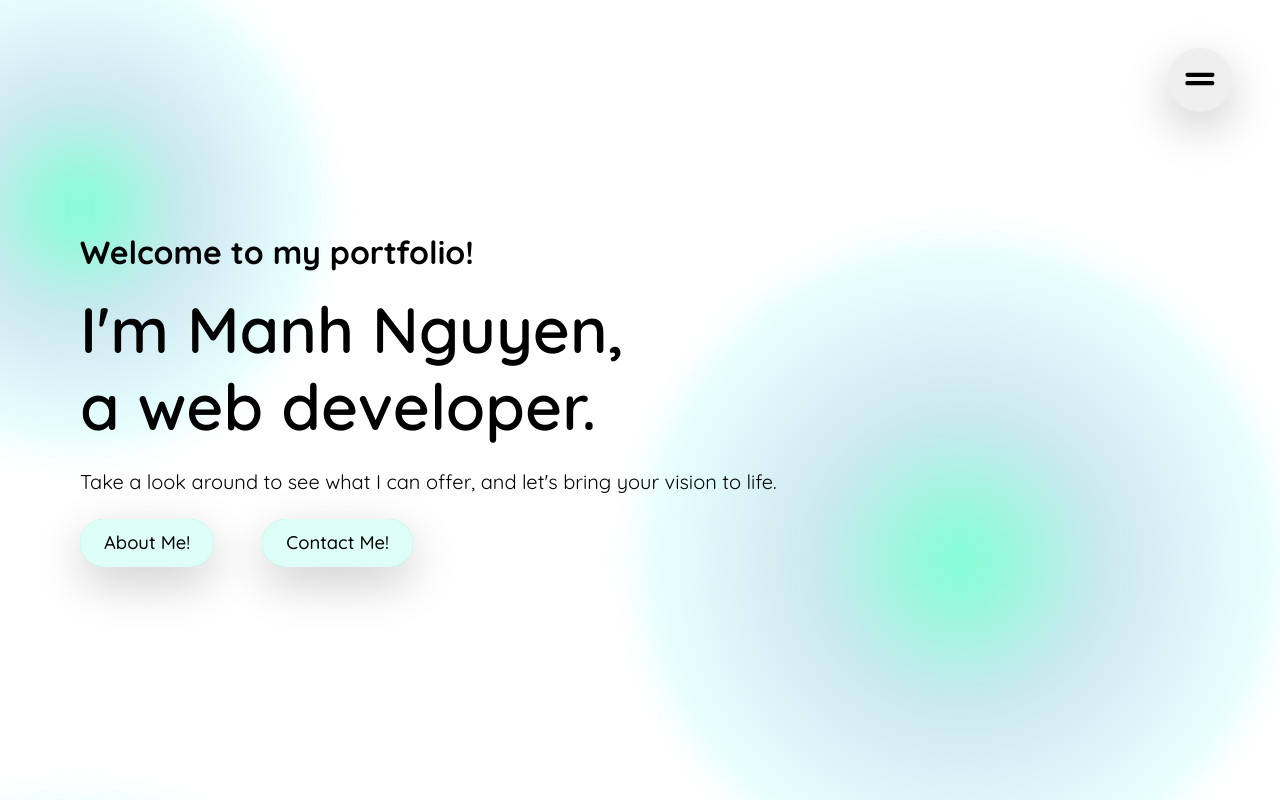
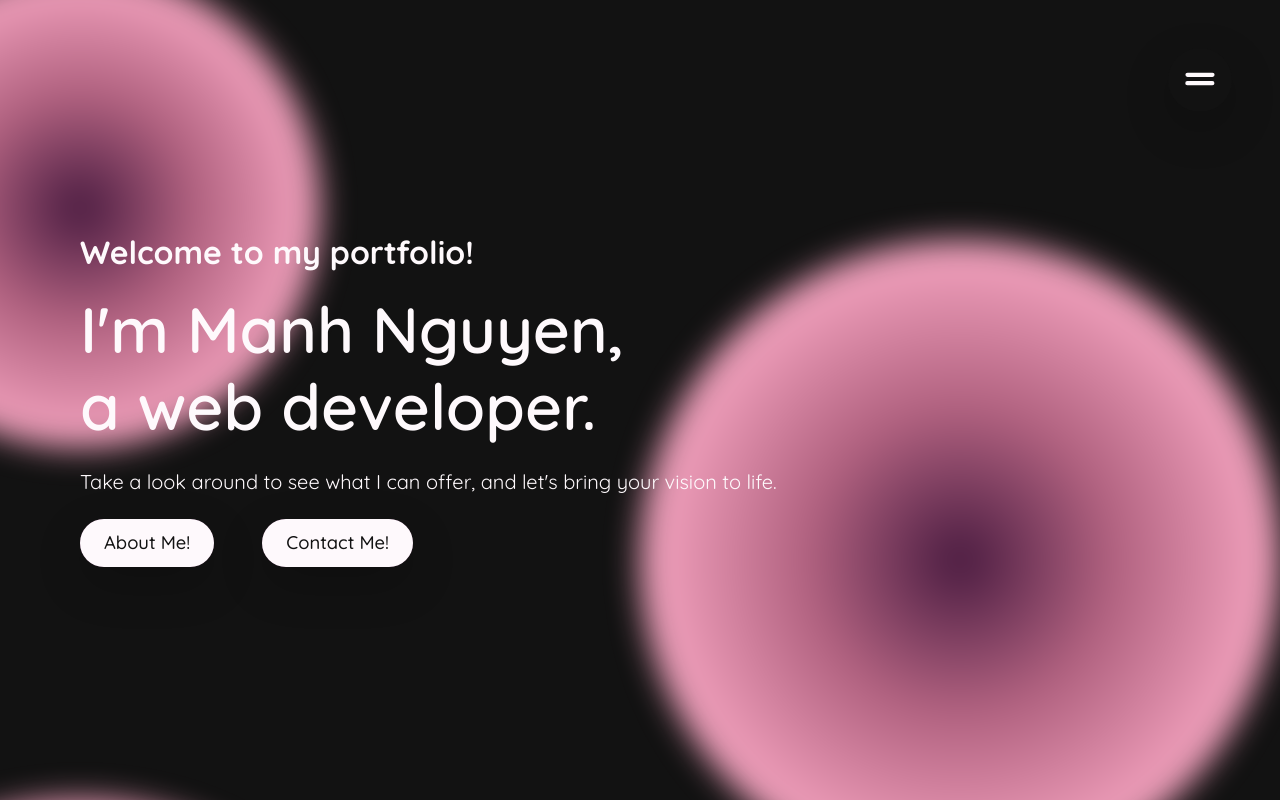
Before and after one commit to LetsCodeManh/ManhPortfolio, a React (Vite) app: page / in a window 1280 px wide. Shown: the top 800 px of the page. Built offline with nearby package versions, Linux system fonts and the light colour scheme.

Commit message:
Change Color

```diff
--- a/src/components/About/About.jsx
+++ b/src/components/About/About.jsx
@@ -40,7 +40,11 @@ const About = () => {
             <button className="button__normal">
               <a href="#contact">Contact Me!</a>
             </button>
-            <a href="https://github.com/LetsCodeManh" target="_blank">
+            <a
+              href="https://github.com/LetsCodeManh"
+              target="_blank"
+              className="icon__hover"
+            >
               <FontAwesomeIcon
                 icon={faGithub}
                 size="2xl"
@@ -50,6 +54,7 @@ const About = () => {
             <a
               href="https://www.linkedin.com/in/manh-nguyen-0a094524b/"
               target="_blank"
+              className="icon__hover"
             >
               <FontAwesomeIcon
                 icon={faLinkedin}
--- a/src/components/About/index.css
+++ b/src/components/About/index.css
@@ -26,6 +26,7 @@
   padding: 2rem;
 
   background-color: var(--color-light);
+  color: var(--color-dark);
   box-shadow: 0 2rem 3rem rgba(0, 0, 0, 0.2);
   border-radius: 1rem;
 }
--- a/src/components/Contact/index.css
+++ b/src/components/Contact/index.css
@@ -14,7 +14,8 @@
 .contact__form {
   grid-row: 2 / 14;
   grid-column: 3 / 20;
-  background-color: white;
+  background-color: var(--color-light);
+  color: var(--color-dark);
   padding: 2rem;
   border-radius: 1rem;
 
@@ -39,7 +40,7 @@
   flex-direction: column;
   justify-content: center;
   gap: 1.5rem;
-  box-shadow: 0 1rem 10rem 3rem rgba(127, 255, 212, 0.3);
+  box-shadow: 0 .5rem 1rem rgba(255, 255, 255, 0.2);
 }
 
 .contact__form__input {
--- a/src/components/Navigation/index.css
+++ b/src/components/Navigation/index.css
@@ -14,6 +14,7 @@
   height: 4rem;
   width: 4rem;
   border-radius: 50%;
+  background-color: var(--color-dark);
 
   cursor: pointer;
   border: none;
@@ -23,7 +24,7 @@
 .navigation__hamburger.is-active .hamburger {
   translate: 2.5px -2.5px;
   rotate: 0.125turn;
-  stroke: var(--color-dark);
+  stroke: var(--color-light);
 }
 
 .navigation__hamburger.is-active .line {
@@ -32,7 +33,7 @@
 }
 
 .hamburger {
-  stroke: var(--color-dark);
+  stroke: var(--color-light);
   transition: translate 1000ms, rotate 1000ms;
 }
 
@@ -87,15 +88,15 @@
 }
 
 .navigation__item {
-  border-top: 3px solid rgba(0, 0, 0, 0.5);
+  border-top: 3px solid var(--color-light);
 }
 
 .navigation__item:nth-child(4) {
-  border-bottom: 3px solid rgba(0, 0, 0, 0.5);
+  border-bottom: 3px solid var(--color-light);
 }
 
 .navigation__item .navigation__link {
-  color: var(--color-dark);
+  color: var(--color-light);
   font-family: "Quicksand", sans-serif;
   /* text-transform: uppercase; */
   font-weight: 600;
@@ -110,7 +111,7 @@
 }
 
 .navigation__item .navigation__link:hover {
-  color: var(--color-light);
+  color: var(--color-dark);
 }
 
 .navigation__item .navigation__link:hover::before {
@@ -119,7 +120,7 @@
 }
 
 .navigation__item .navigation__link::before {
-  background: linear-gradient(to right, transparent, var(--color-dark));
+  background: linear-gradient(to right, transparent, var(--color-light));
   z-index: -1;
 
   content: "";
--- a/src/components/Projects/Projects.jsx
+++ b/src/components/Projects/Projects.jsx
@@ -26,7 +26,7 @@ const Projects = () => {
               <h3>{project.title}</h3>
               <p>{project.technologies}</p>
               <div className="projects__card__links">
-                <a href={project.github} target="_blank">
+                <a href={project.github} target="_blank" className="icon__hover">
                   <FontAwesomeIcon
                     icon={faGithub}
                     size="2xl"
@@ -37,7 +37,7 @@ const Projects = () => {
                   <a
                     href={project.liveLink}
                     target="_blank"
-                    className="projects__card__liveLink"
+                    className="projects__card__liveLink icon__hover"
                   >
                     {project.live}
                   </a>
--- a/src/index.css
+++ b/src/index.css
@@ -11,19 +11,22 @@
 }
 
 :root {
-  --color-primary: aquamarine;
-  --color-secondary: #DDFFF7;
-  --color-dark: black;
-  --color-light: white;
+  --color-primary: #491B40;
+  --color-primary-2: #B0617F;
+  --color-primary-3: #EF9EBA;
+  --color-primary-4: #F6CDDE;
+  --color-secondary: #ddfff7;
+  --color-dark: #121212;
+  --color-light: #FEF9FC;
 }
-
 
 html {
   scroll-behavior: smooth;
 }
 
 body {
-  color: var(--color-dark);
+  background-color: var(--color-dark);
+  color: var(--color-light);
   font-family: "Quicksand", sans-serif;
 }
 
@@ -34,9 +37,9 @@ body {
   background: radial-gradient(
     circle,
     var(--color-primary),
-    #add8e698,
-    #e0ffffcd,
-    #b0e0e6d2
+    var(--color-primary-2),
+    var(--color-primary-3),
+    var(--color-primary-4)
   );
   filter: blur(1rem);
 }
@@ -51,7 +54,7 @@ body {
   position: relative;
   border-radius: 99rem;
 
-  background-color: var(--color-secondary);
+  background-color: var(--color-light);
 
   transition: all 200ms;
   animation: moveInBottom 500ms ease-out;
@@ -94,6 +97,10 @@ body {
   color: var(--color-dark);
 }
 
+.button__normal a:hover {
+  color: var(--color-light);
+}
+
 @keyframes moveInBottom {
   0% {
     opacity: 0;
@@ -119,3 +126,11 @@ body {
   transform: translateY(0);
   transition: all 600ms ease;
 }
+
+.icon__hover {
+  transition: all 300ms ease;
+}
+
+.icon__hover:hover {
+  scale: 1.1;
+}
```
